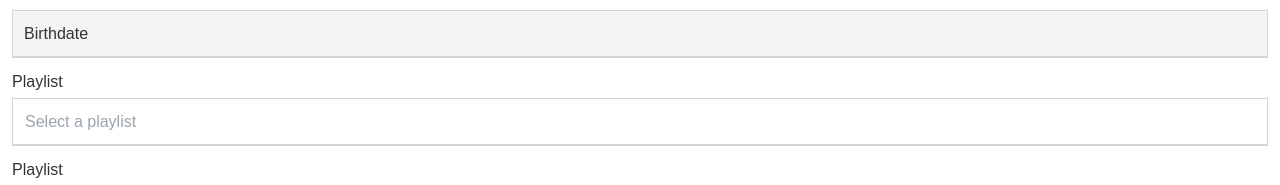
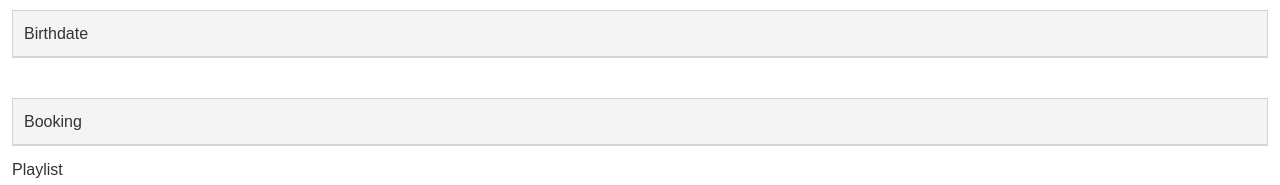
Before and after one commit to IudexSoren/iudex-design, a Next.js app: page /inputs in a window 1280 px wide. Shown: the part 670-855 px from the top of the page. Built offline with nearby package versions, Linux system fonts and the light colour scheme; some icons are missing; a web font is replaced by a local one.

Commit message:
Range select DateTimePicker and style change.

```diff
--- a/pages/inputs.tsx
+++ b/pages/inputs.tsx
@@ -8,6 +8,7 @@ const Inputs: NextPage = () => {
 
   const [formState, setFormState] = React.useState({
     birthdate: null,
+    booking: [null, null],
     carBrand: null,
     country: null,
     password: '',
@@ -275,6 +276,22 @@ const Inputs: NextPage = () => {
         )}
         value={formState.birthdate}
       />
+      <DateTimePicker
+        clearable
+        labelContent='Booking'
+        name='booking'
+        onChange={onDateTimePickerChange}
+        placeholderText='Set your booking'
+        selectsRange={true}
+        todayButton={(
+          <Button
+            className='btn-ghost !py-2 w-full'
+          >
+            Today
+          </Button>
+        )}
+        value={formState.booking}
+      />
       <DropdownSelect
         clearable
         labelContent='Playlist'
--- a/src/common/inputs/components/DateTimePicker.tsx
+++ b/src/common/inputs/components/DateTimePicker.tsx
@@ -21,7 +21,7 @@ export const DateTimePicker: React.FC<DateTimePickerProps> = ({
   ...props
 }) => {
 
-  const handleOnChange = (date: Date | null, event: React.ChangeEvent<HTMLInputElement> | undefined) => {
+  const handleOnChange = (date: Date | [Date | null, Date | null] | null, event: React.ChangeEvent<HTMLInputElement> | undefined) => {
     if (!onChange) return;
 
     onChange({
@@ -37,7 +37,7 @@ export const DateTimePicker: React.FC<DateTimePickerProps> = ({
 
     onChange({
       name,
-      value: null
+      value: props.selectsRange ? [null, null] : null
     });
   }
 
@@ -83,12 +83,14 @@ export const DateTimePicker: React.FC<DateTimePickerProps> = ({
       }
       disabled={disabled}
       dropdownMode='select'
+      endDate={Array.isArray(value) ? value[1] : null}
       onChange={(date, event) => handleOnChange(date, event as React.ChangeEvent<HTMLInputElement>)}
       popperClassName='!p-0 !z-20'
       renderCustomHeader={(headerProps) => <DateTimePickerHeader {...headerProps} />}
-      selected={value}
+      selected={Array.isArray(value) ? null : value}
       showMonthDropdown
       showPopperArrow={false}
+      startDate={Array.isArray(value) ? value[0] : null}
       {...props}
     />
   )
--- a/src/common/inputs/types.ts
+++ b/src/common/inputs/types.ts
@@ -7,10 +7,11 @@ export interface CheckboxProps extends InputHTMLAttributes<HTMLInputElement>, Ch
 }
 
 // #region DateTimePicker
-export interface DateTimePickerProps extends Omit<ReactDatePickerProps, 'name' | 'onChange' | 'selected' | 'value'>, InputBaseProps {
+export interface DateTimePickerProps extends Omit<ReactDatePickerProps, 'name' | 'onChange' | 'selected' | 'selectsRange' | 'value'>, InputBaseProps {
   name: string
   onChange: (event: DateTimePickerEvent, ...args: any) => void
-  value: Date | null
+  selectsRange?: boolean
+  value: Date | [Date | null, Date | null] | null
 }
 
 export interface DateTimePickerHeaderProps extends ReactDatePickerCustomHeaderProps {
--- a/src/styles/globals.css
+++ b/src/styles/globals.css
@@ -25,6 +25,30 @@
 
 }
 
+.react-datepicker__day--selected,
+.react-datepicker__day--in-selecting-range,
+.react-datepicker__day--in-range,
+.react-datepicker__month-text--selected,
+.react-datepicker__month-text--in-selecting-range,
+.react-datepicker__month-text--in-range,
+.react-datepicker__quarter-text--selected,
+.react-datepicker__quarter-text--in-selecting-range,
+.react-datepicker__quarter-text--in-range,
+.react-datepicker__year-text--selected,
+.react-datepicker__year-text--in-selecting-range,
+.react-datepicker__year-text--in-range,
+.react-datepicker__day--keyboard-selected,
+.react-datepicker__month-text--keyboard-selected,
+.react-datepicker__quarter-text--keyboard-selected,
+.react-datepicker__year-text--keyboard-selected {
+  background-color: hsl(var(--p) / var(--tw-bg-opacity)) !important;
+  border-color: hsl(var(--p) / var(--tw-border-opacity)) !important;
+  border-radius: 0px !important;
+  --tw-border-opacity: 1;
+  --tw-bg-opacity: 1;
+  --tw-text-opacity: 1;
+}
+
 
 .react-datepicker__today-button {
   padding: 0px !important;
```
